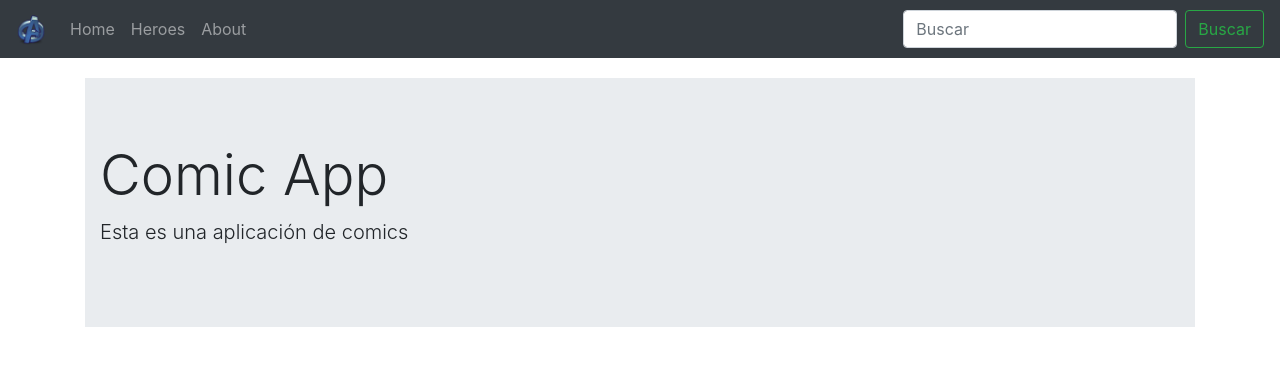
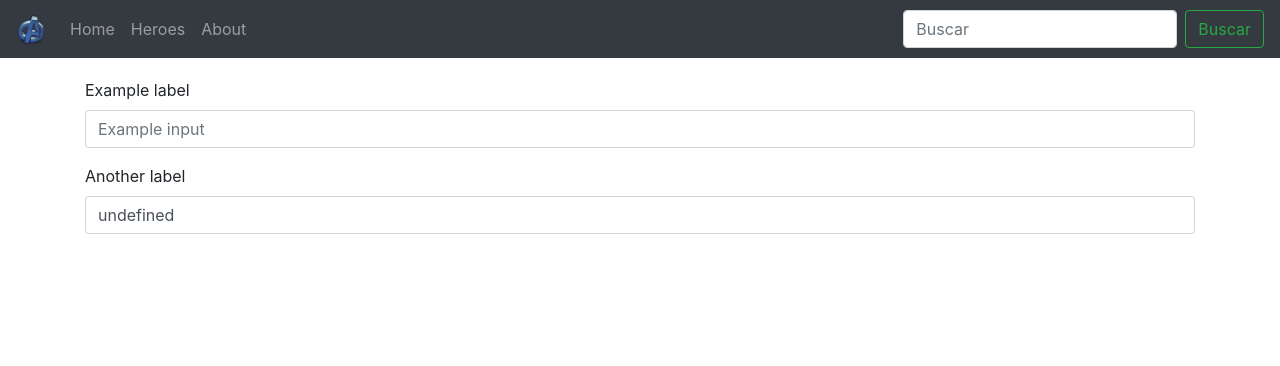
Before and after one commit to zulkic/02-spa, an Angular app: page /form in a window 1280 px wide. Shown: the top 366 px of the page. Built offline with nearby package versions, Linux system fonts and the light colour scheme.

Commit message:
agregando variables en formulario

```diff
--- a/src/app/app.module.ts
+++ b/src/app/app.module.ts
@@ -14,6 +14,7 @@ import { HeroesService } from './services/heroes.service';
 import { HeroComponent } from './components/hero/hero.component';
 import { SearchComponent } from './components/search/search.component';
 import { CardComponent } from './components/card/card.component';
+import { FormComponent } from './components/form/form.component';
 
 @NgModule({
   declarations: [
@@ -24,7 +25,8 @@ import { CardComponent } from './components/card/card.component';
     HeroesComponent,
     HeroComponent,
     SearchComponent,
-    CardComponent
+    CardComponent,
+    FormComponent
   ],
   imports: [
     BrowserModule,
--- a/src/app/app.routes.ts
+++ b/src/app/app.routes.ts
@@ -5,11 +5,13 @@ import { AboutComponent } from './components/about/about.component';
 import { HeroesComponent } from './components/heroes/heroes.component';
 import { HeroComponent } from './components/hero/hero.component';
 import { SearchComponent } from './components/search/search.component';
+import { FormComponent } from './components/form/form.component';
 
 const routes: Routes = [
     { path: 'home', component: HomeComponent },
     { path: 'about', component: AboutComponent },
     { path: 'heroes', component: HeroesComponent },
+    { path: 'form', component: FormComponent },
     { path: 'search/:find', component: SearchComponent },
     { path: 'hero/:id', component: HeroComponent },
     { path: '**', component: HomeComponent },
--- /dev/null
+++ b/src/app/components/form/form.component.html
@@ -0,0 +1,10 @@
+<form>
+  <div class="form-group">
+    <label for="formGroupExampleInput">Example label</label>
+    <input type="text" class="form-control" id="formGroupExampleInput" placeholder="Example input" (keyup)="validaRut($event)">
+  </div>
+  <div class="form-group">
+    <label for="formGroupExampleInput2">Another label</label>
+    <input type="text" class="form-control" id="formGroupExampleInput2" placeholder="Another input" [value]="username" (input)="username = $event.target.value">
+  </div>
+</form>
--- /dev/null
+++ b/src/app/components/form/form.component.ts
@@ -0,0 +1,61 @@
+import { Component, OnInit } from '@angular/core';
+
+@Component({
+  selector: 'app-form',
+  templateUrl: './form.component.html',
+  styleUrls: ['./form.component.css']
+})
+export class FormComponent implements OnInit {
+
+  constructor() { }
+
+  ngOnInit() {
+  }
+
+  validaRut(e) {
+    console.log('primer if', e.target.value.length <= 2, !/[0-9]/.test(e.target.value));
+    console.log(e.target.value);
+    if (!/^0*(\d{0,3}(\.?\d{3})*)\-?([\dkK])$/.test(e.target.value)) {
+      console.log("entro aca");
+      console.log(e.target.value);
+      e.target.value = e.target.value.slice(0, -1);
+      console.log(e.target.value);
+    }
+
+ /*    validaRut(e) {
+      console.log('primer if', e.target.value.length <= 2, !/[0-9]/.test(e.target.value));
+      console.log(e.target.value);
+      if (e.target.value.length === 1) {
+        if (!/[1-9]/.test(e.target.value)) {
+          console.log(e.target.value);
+          e.target.value = '';
+          console.log(e.target.value);
+        }
+      } else if (!/^0*(\d{1,3}(\.?\d{3})*)\-?([\dkK])$/.test(e.target.value)) {
+        console.log("entro aca");
+        console.log(e.target.value);
+        e.target.value = e.target.value.slice(0, -1);
+        console.log(e.target.value);
+      } */
+
+    /*     validaRut(e) {
+          console.log('primer if',e.target.value.length <= 2, !/[0-9]/.test(e.target.value) );
+          console.log(e.target.value);
+          if(e.target.value.length <= 2 && !/[0-9]/.test(e.target.value)){
+            console.log(e.target.value);
+            e.target.value = '';
+            console.log(e.target.value);
+          } else if (!/^0*(\d{0,3}(\.?\d{3})*)\-?([\dkK])$/.test(e.target.value)) {
+            console.log("entro aca");
+            console.log(e.target.value);
+            e.target.value = e.target.value.slice(0, -1);
+            console.log(e.target.value);
+
+
+          } */
+
+    /*     if (e.keyCode === 69) {
+
+        } */
+  }
+}
```
Also changed, not shown: src/app/components/form/form.component.css (added), 1 other file (tests, documents, lock files or other folders).
